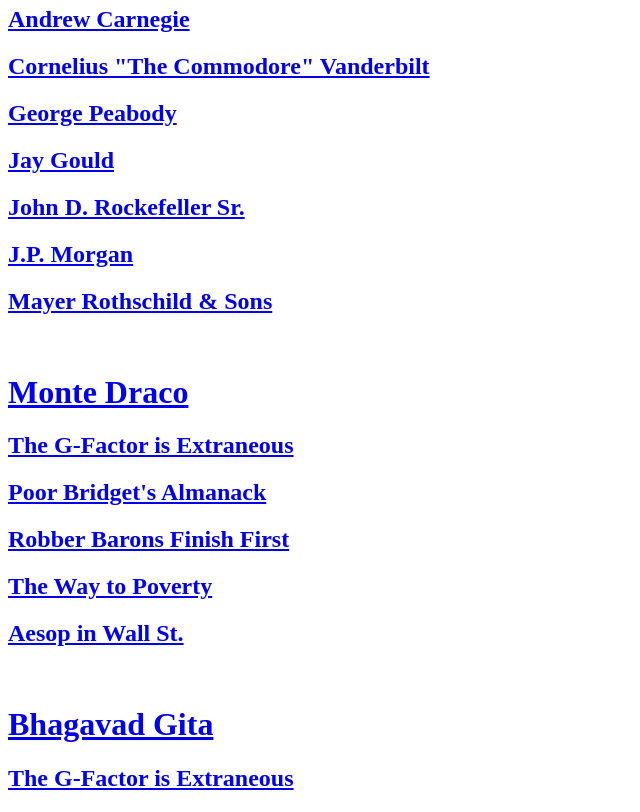
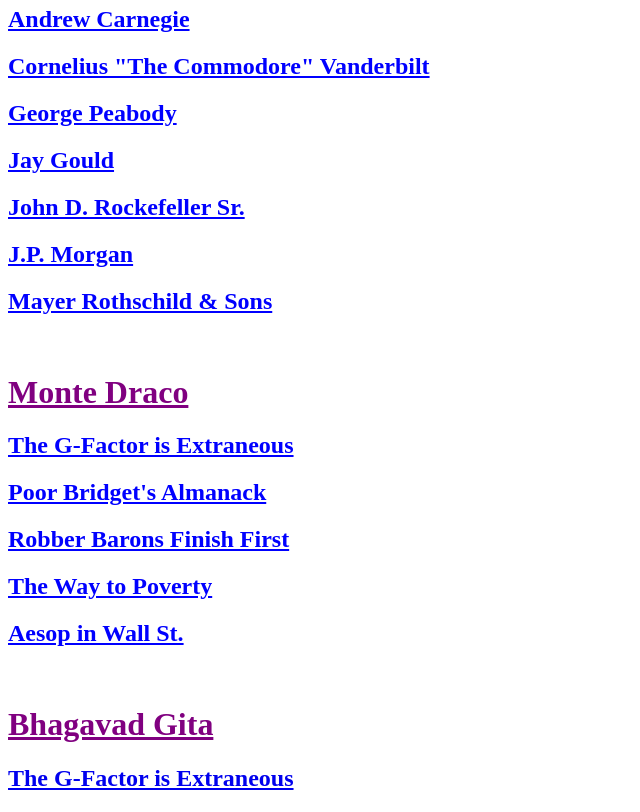
Before and after one commit to s4v1t/savit, a plain HTML site: page index.html in a window 1280 px wide. Shown: the part 453-1265 px from the top of the page, without its empty margins (0-640 px from the left). Drawn offline with Linux system fonts and the light colour scheme.

Commit message:
Update index.html

```diff
--- a/index.html
+++ b/index.html
@@ -7,7 +7,7 @@
     <title>Savit Krishna</title>
 </head>
 <body>
-    <h1><a size="3" href="https://savit.cc">Houses</a></h2>
+    <h1><a size="3" href="https://www.amazon.com/THUS-SPAKE-KRISHNA-Prof-Krishnamurthy/dp/1637453701" style="color:purple">Houses</a></h2>
     <h2><a size="3" href="medicis.html" style="color:blue">House of Medici</a></h2>
     <h2><a size="3" href="morgans.html" style="color:blue">House of Morgan</a></h2>
     <h2><a size="3" href="rothschilds.html" style="color:blue">House of Rothschild</a></h2>
@@ -15,23 +15,23 @@
     <h2><a size="3" href="vanderbilts.html" style="color:blue">House of Vanderbilt</a></h2>
     <h2><a size="3" href="warburgs.html" style="color:blue">House of Warburgs</a></h2>
     <br>
-    <h1><a size="3" href="https://savit.cc">Bankers</a></h3>
-    <h2><a size="3" href="carnegie.html">Andrew Carnegie</a></h2>
-    <h2><a size="3" href="vanderbilt.html">Cornelius "The Commodore" Vanderbilt</a></h2>
-    <h2><a size="3" href="peabody.html">George Peabody</a></h2>
-    <h2><a size="3" href="gould.html">Jay Gould</a></h2>
-    <h2><a size="3" href="rockefeller.html">John D. Rockefeller Sr.</a></h2>
-    <h2><a size="3" href="morgan.html">J.P. Morgan</a></h2>
-    <h2><a size="3" href="rothschild.html">Mayer Rothschild & Sons</a></h2>
+    <h1><a size="3" href="https://www.amazon.com/THUS-SPAKE-KRISHNA-Prof-Krishnamurthy/dp/1637453701" style="color:purple">Bankers</a></h3>
+    <h2><a size="3" href="carnegie.html" style="color:blue">Andrew Carnegie</a></h2>
+    <h2><a size="3" href="vanderbilt.html" style="color:blue">Cornelius "The Commodore" Vanderbilt</a></h2>
+    <h2><a size="3" href="peabody.html" style="color:blue">George Peabody</a></h2>
+    <h2><a size="3" href="gould.html" style="color:blue">Jay Gould</a></h2>
+    <h2><a size="3" href="rockefeller.html" style="color:blue">John D. Rockefeller Sr.</a></h2>
+    <h2><a size="3" href="morgan.html" style="color:blue">J.P. Morgan</a></h2>
+    <h2><a size="3" href="rothschild.html" style="color:blue">Mayer Rothschild & Sons</a></h2>
     <br>
-    <h1><a size="3" href="https://savit.cc">Monte Draco</a></h3>
-    <h2><a size="3" href="gfactor.html">The G-Factor is Extraneous</a></h2>
-    <h2><a size="3" href="gfactor.html">Poor Bridget's Almanack</a></h2>
-    <h2><a size="3" href="gfactor.html">Robber Barons Finish First</a></h2>
-    <h2><a size="3" href="waytopoverty.html">The Way to Poverty</a></h2>
-    <h2><a size="3" href="aesop.html">Aesop in Wall St.</a></h2>
+    <h1><a size="3" href="https://www.amazon.com/THUS-SPAKE-KRISHNA-Prof-Krishnamurthy/dp/1637453701" style="color:purple">Monte Draco</a></h3>
+    <h2><a size="3" href="gfactor.html" style="color:blue">The G-Factor is Extraneous</a></h2>
+    <h2><a size="3" href="gfactor.html" style="color:blue">Poor Bridget's Almanack</a></h2>
+    <h2><a size="3" href="gfactor.html" style="color:blue">Robber Barons Finish First</a></h2>
+    <h2><a size="3" href="waytopoverty.html" style="color:blue">The Way to Poverty</a></h2>
+    <h2><a size="3" href="aesop.html" style="color:blue">Aesop in Wall St.</a></h2>
     <br>
-    <h1><a size="3" href="https://www.amazon.com/THUS-SPAKE-KRISHNA-Prof-Krishnamurthy/dp/1637453701">Bhagavad Gita</a></h3>
+    <h1><a size="3" href="https://www.amazon.com/THUS-SPAKE-KRISHNA-Prof-Krishnamurthy/dp/1637453701" style="color:purple">Bhagavad Gita</a></h3>
     <h2><a size="3" href="overview.html">The G-Factor is Extraneous</a></h2>
 
 </body>
```
